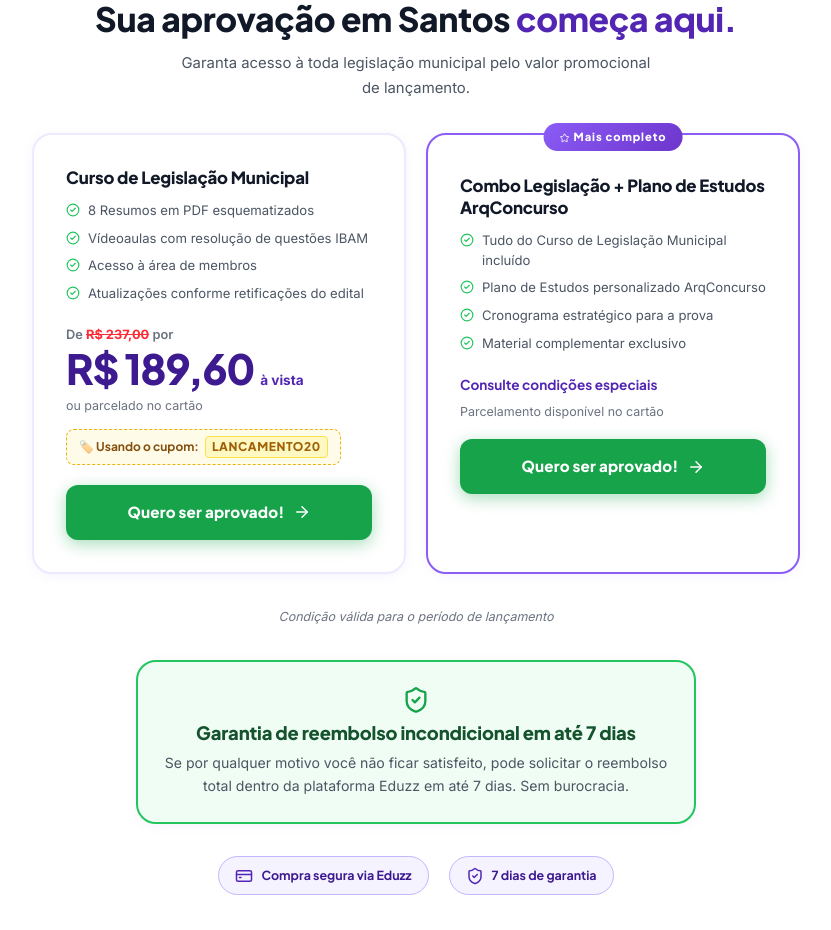
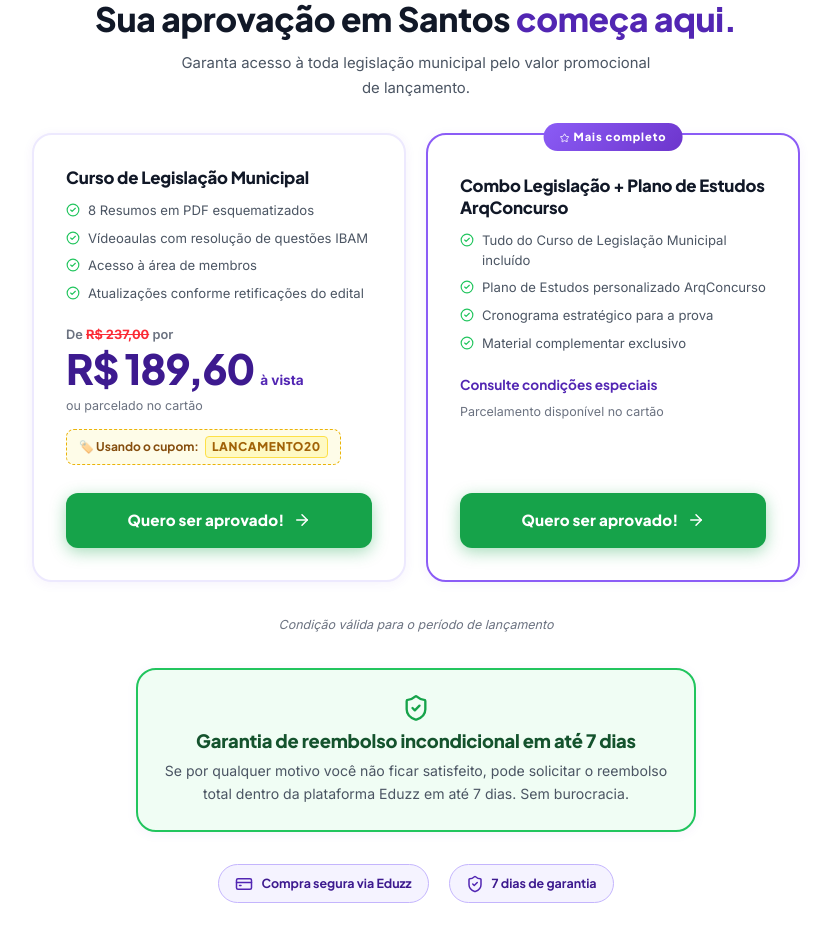
Before and after one commit to felinjob/resumo-santos, a Next.js app: page / in a window 1280 px wide. Shown: the part 4920-5850 px from the top of the page, without its empty margins (224-1055 px from the left). Built offline with nearby package versions, Linux system fonts and the light colour scheme.

Commit message:
style: alinhar botoes Quero ser aprovado na secao CheckoutSection usando flexbox mt-auto

```diff
--- a/components/sections/CheckoutSection.tsx
+++ b/components/sections/CheckoutSection.tsx
@@ -66,17 +66,18 @@ export default function CheckoutSection() {
         </div>
 
         {/* ══════════════════════════════════════════
-            CARDS DE PLANOS — 2 opções
+            CARDS DE PLANOS — 2 opções com alinhamento perfeito de botões
             ══════════════════════════════════════════ */}
         <div
-          className="grid grid-cols-1 sm:grid-cols-2 gap-5 max-w-3xl mx-auto"
+          className="grid grid-cols-1 sm:grid-cols-2 gap-5 max-w-3xl mx-auto items-stretch"
           style={{ marginBottom: "2rem" }}
         >
           {/* ── OPÇÃO 1: Curso de Legislação Municipal ── */}
           <div
-            className={`card-brand reveal reveal-d1 ${visible ? "is-visible" : ""}`}
-            style={{ padding: "clamp(1.5rem, 4vw, 2rem)", position: "relative" }}
+            className={`card-brand flex flex-col justify-between reveal reveal-d1 ${visible ? "is-visible" : ""}`}
+            style={{ padding: "clamp(1.5rem, 4vw, 2rem)", position: "relative", height: "100%" }}
           >
+            <div>
               <h3
                 style={{
                   fontFamily: "var(--font-plus-jakarta)",
@@ -141,7 +142,10 @@ export default function CheckoutSection() {
                   🏷️ Usando o cupom: <span style={{ color: "#a16207", fontWeight: 900, letterSpacing: "0.05em", background: "#fef9c3", padding: "2px 6px", borderRadius: "4px", border: "1px solid #fde047" }}>LANCAMENTO20</span>
                 </div>
               </div>
+            </div>
 
+            {/* Botão alinhado no rodapé do card */}
+            <div className="mt-auto pt-2">
               <a
                 id="cta-checkout-curso"
                 href={FORM_URL}
@@ -155,14 +159,16 @@ export default function CheckoutSection() {
                 <ArrowRight size={18} />
               </a>
             </div>
+          </div>
 
           {/* ── OPÇÃO 2: Combo ── */}
           <div
-            className={`card-brand reveal reveal-d2 ${visible ? "is-visible" : ""}`}
+            className={`card-brand flex flex-col justify-between reveal reveal-d2 ${visible ? "is-visible" : ""}`}
             style={{
               padding: "clamp(1.5rem, 4vw, 2rem)",
               position: "relative",
               border: "2px solid #8b5cf6",
+              height: "100%",
             }}
           >
             {/* Badge destaque */}
@@ -187,6 +193,7 @@ export default function CheckoutSection() {
               Mais completo
             </div>
 
+            <div>
               <h3
                 style={{
                   fontFamily: "var(--font-plus-jakarta)",
@@ -216,7 +223,7 @@ export default function CheckoutSection() {
               </ul>
 
               {/* Preço — placeholder */}
-            <div style={{ marginBottom: "1rem" }}>
+              <div style={{ marginBottom: "1.25rem" }}>
                 <p
                   style={{
                     fontSize: "0.85rem",
@@ -231,7 +238,10 @@ export default function CheckoutSection() {
                   Parcelamento disponível no cartão
                 </p>
               </div>
+            </div>
 
+            {/* Botão alinhado no rodapé do card */}
+            <div className="mt-auto pt-2">
               <a
                 id="cta-checkout-combo"
                 href={FORM_URL}
@@ -244,6 +254,7 @@ export default function CheckoutSection() {
                 Quero ser aprovado!
                 <ArrowRight size={18} />
               </a>
+            </div>
           </div>
         </div>
 
```
Lines whose indentation alone changed are shown as unchanged.
